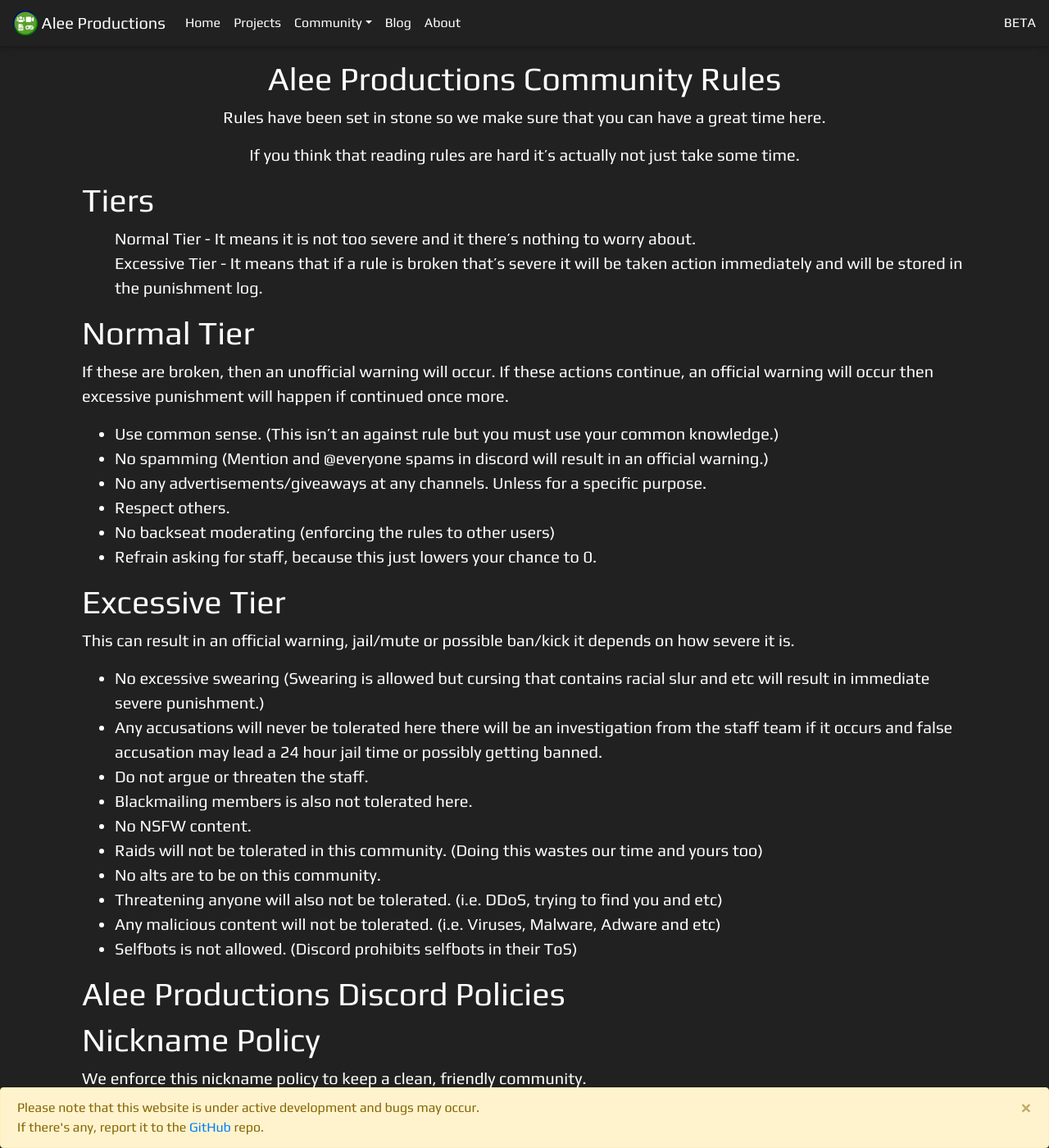
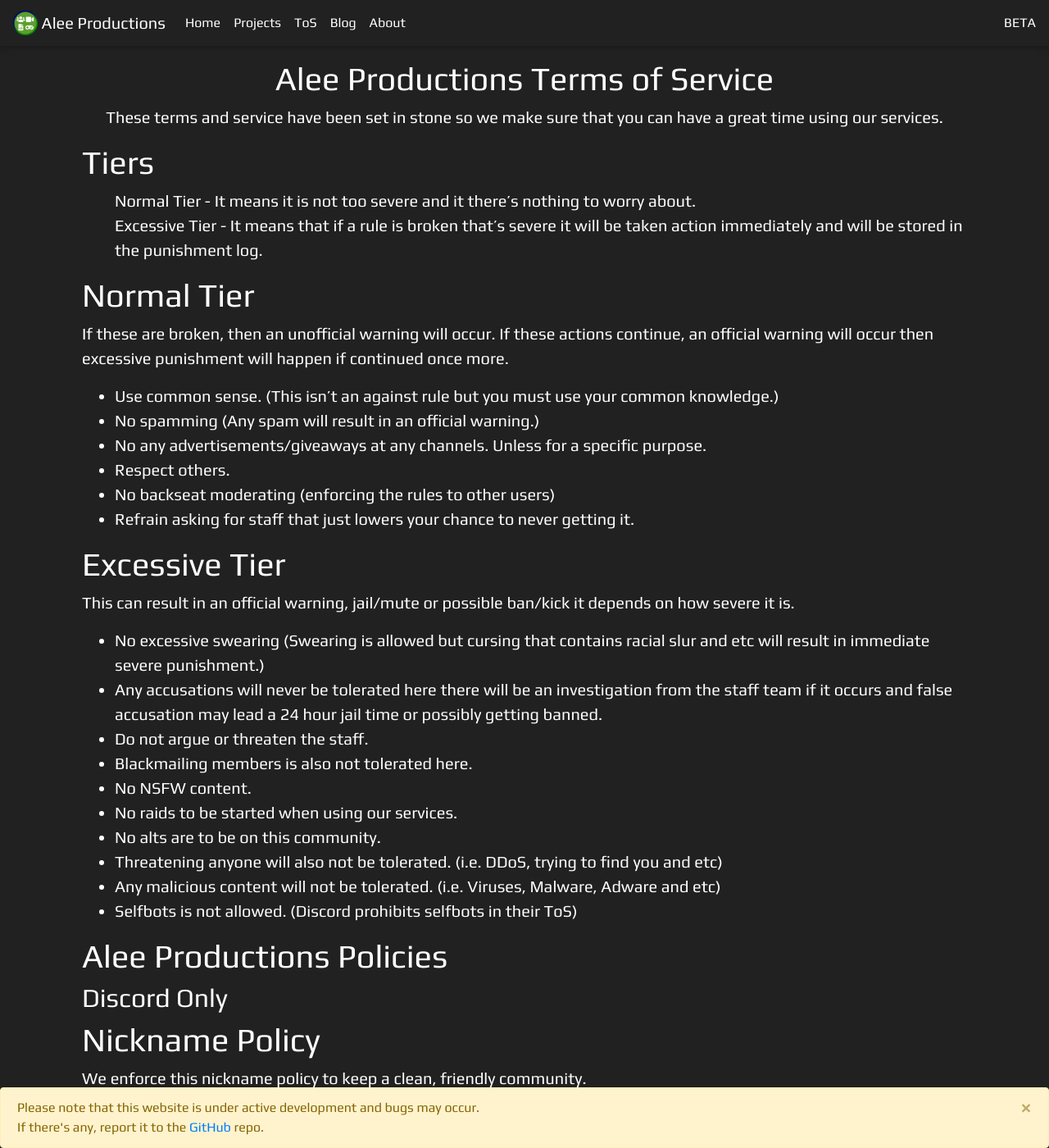
Before and after one commit to alee14-projects/website, a Jekyll site: the page built from tos.html, in a window 1280 px wide and 1400 px high. Shown: the whole window at 82% size. Built offline with Jekyll 4.4.1, drawn with Linux system fonts in a browser that asks for light colours; nearby versions of some CDN libraries; some of the changed text lies outside the part shown.

Commit message:
Renamed the rules to ToS and rephrasing ToS

```diff
--- a/_includes/navbar.html
+++ b/_includes/navbar.html
@@ -14,12 +14,8 @@
             <li class="nav-item">
                 <a class="nav-link animsition-link" href="/projects">Projects</a>
             </li>
-            <li class="nav-item dropdown">
-                <a class="nav-link dropdown-toggle" id="navbarDropdownMenuLink" data-toggle="dropdown"
-                   aria-haspopup="true" aria-expanded="false">Community</a>
-                <div class="dropdown-menu dropdown-primary" aria-labelledby="navbarDropdownMenuLink">
-                    <a class="dropdown-item animsition-link" href="/community/rules">Rules</a>
-                </div>
+            <li class="nav-item">
+                <a class="nav-link animsition-link" href="/tos">ToS</a>
             </li>
             <li class="nav-item">
                 <a class="nav-link animsition-link" href="/blog">Blog</a>
--- a/community/rules.html
+++ b/tos.html
@@ -1,7 +1,7 @@
 ---
-title: Community Rules
+title: Terms of Service
 layout: default-none
-permalink: /community/rules
+permalink: /tos
 ---
 
     <style>
@@ -12,9 +12,8 @@
 
 <div id="top"></div>
 <div class="animsition">
-    <h1 class="text-center display-5 mt-3">Alee Productions Community Rules</h1>
-    <p class="text-center lead">Rules have been set in stone so we make sure that you can have a great time here.</p>
-    <p class="text-center lead">If you think that reading rules are hard it’s actually not just take some time.</p>
+    <h1 class="text-center display-5 mt-3">Alee Productions Terms of Service</h1>
+    <p class="text-center lead">These terms and service have been set in stone so we make sure that you can have a great time using our services.</p>
 <div class="container rules">
 <div id="tiers">
 <h1>Tiers</h1>
@@ -28,11 +27,11 @@
 <p>If these are broken, then an unofficial warning will occur. If these actions continue, an official warning will occur then excessive punishment will happen if continued once more.</p>
     <ul>
         <li>Use common sense. (This isn’t an against rule but you must use your common knowledge.)</li>
-        <li>No spamming (Mention and @everyone spams in discord will result in an official warning.)</li>
+        <li>No spamming (Any spam will result in an official warning.)</li>
         <li>No any advertisements/giveaways at any channels. Unless for a specific purpose.</li>
         <li>Respect others.</li>
         <li>No backseat moderating (enforcing the rules to other users)</li>
-        <li>Refrain asking for staff, because this just lowers your chance to 0.</li>
+        <li>Refrain asking for staff that just lowers your chance to never getting it.</li>
     </ul>
 </div>
     <div id="excessive-tier">
@@ -44,7 +43,7 @@
             <li>Do not argue or threaten the staff.</li>
             <li>Blackmailing members is also not tolerated here.</li>
             <li>No NSFW content.</li>
-            <li>Raids will not be tolerated in this community. (Doing this wastes our time and yours too)</li>
+            <li>No raids to be started when using our services.</li>
             <li>No alts are to be on this community.</li>
             <li>Threatening anyone will also not be tolerated. (i.e. DDoS, trying to find you and etc)</li>
             <li>Any malicious content will not be tolerated. (i.e. Viruses, Malware, Adware and etc)</li>
@@ -52,7 +51,8 @@
         </ul>
     </div>
     <div id="discord-policy">
-        <h1>Alee Productions Discord Policies</h1>
+        <h1>Alee Productions Policies</h1>
+        <h2>Discord Only</h2>
         <div id="discord-nickname">
             <h1>Nickname Policy</h1>
             <p>We enforce this nickname policy to keep a clean, friendly community.</p>
@@ -68,12 +68,6 @@
                 <li>Censoring your nickname/username</li>
                 <li>Ignoring the nickname change from AstralMod</li>
             </ul>
-        </div>
-        <div id="discord-ageing">
-            <h1>Ageing Policy</h1>
-            <p>You must be at least 13 years old to be in this server due to the COPPA regulations…</p>
-            <p>If you don’t accept this, you may leave the server and discord.</p>
-            <p>An investigation or/and ban may happen if found guilty.</p>
         </div>
         <div id="logging-policy">
             <h1>Logging/Privacy/Tracking Policy</h1>
@@ -116,6 +110,12 @@
             </div>
         </div>
         <!-- Modal -->
+        <div id="coppa-policy">
+            <h1>COPPA Policy</h1>
+            <p>You must be at least 13 years old to be in this server due to the COPPA regulations…</p>
+            <p>If you don’t accept this, you have to leave our services.</p>
+            <p>An investigation or/and ban may happen if found guilty.</p>
+        </div>
     </div>
     <div id="FAQ">
         <h1>Frequent Asked Questions</h1>
```
